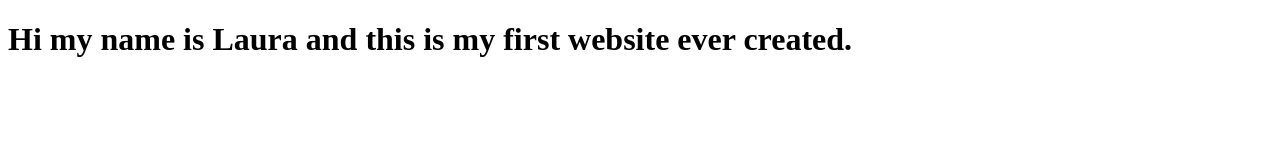
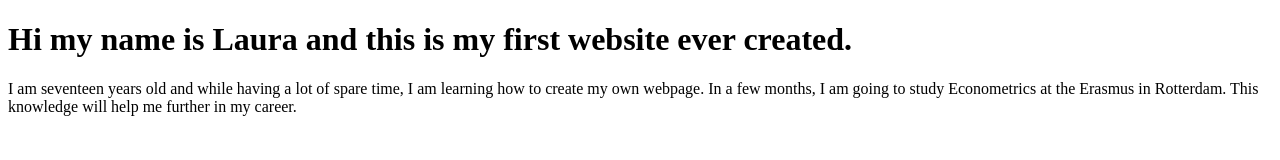
Before and after one commit to lauravanslooten/Experiment3, a plain HTML site: page site/index.html in a window 1280 px wide. Drawn offline with Linux system fonts and the light colour scheme.

Commit message:
Fir addition

```diff
--- a/site/index.html
+++ b/site/index.html
@@ -5,5 +5,6 @@
 </head>
 <body>
 <h1>Hi my name is Laura and this is my first website ever created.</h1>
+<p>I am seventeen years old and while having a lot of spare time, I am learning how to create my own webpage. In a few months, I am going to study Econometrics at the Erasmus in Rotterdam. This knowledge will help me further in my career.</p>
 </body>
 </html>
```
